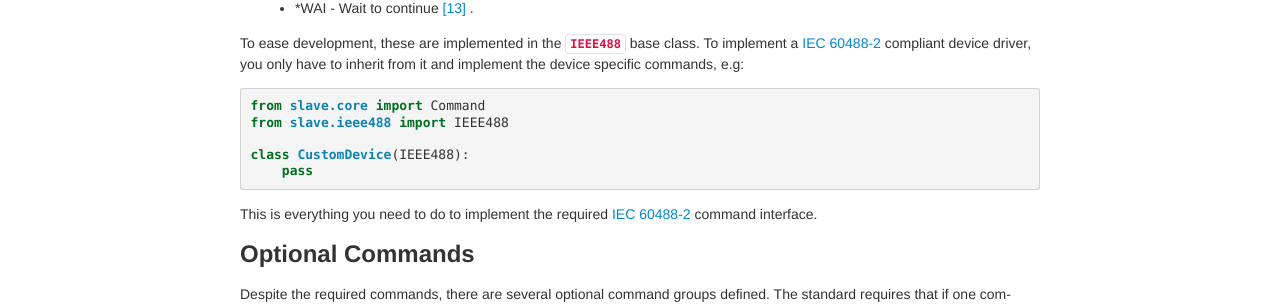
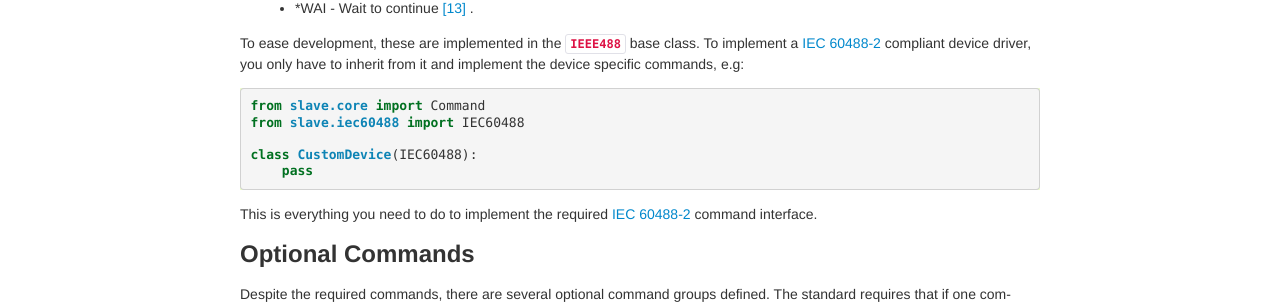
Before and after one commit to p3trus/slave, a Sphinx documentation site: the page built from doc/source/custom_device.rst, in a window 1280 px wide and 1400 px high, scrolled down 1430 px. Shown: the part 145-451 px from the top of the window. Built offline with Sphinx 7.4.7, drawn with Linux system fonts in a browser that asks for light colours; formulas are drawn with MathJax 3; some of the changed text lies outside the part shown.

Commit message:
Updated documentation.

```diff
--- a/doc/source/custom_device.rst
+++ b/doc/source/custom_device.rst
@@ -100,9 +100,9 @@
 device specific commands, e.g::
 
     from slave.core import Command
-    from slave.ieee488 import IEEE488
+    from slave.iec60488 import IEC60488
 
-    class CustomDevice(IEEE488):
+    class CustomDevice(IEC60488):
         pass
 
 This is everything you need to do to implement the required `IEC 60488-2`_
@@ -172,9 +172,9 @@
 commands is implemented as follows::
 
     from slave.core import Command
-    from slave.ieee488 import IEEE488, PowerOn
+    from slave.iec60488 import IEC60488, PowerOn
 
-    class CustomDevice(IEEE488, PowerOn):
+    class CustomDevice(IEC60488, PowerOn):
         pass
 
 ----
```
